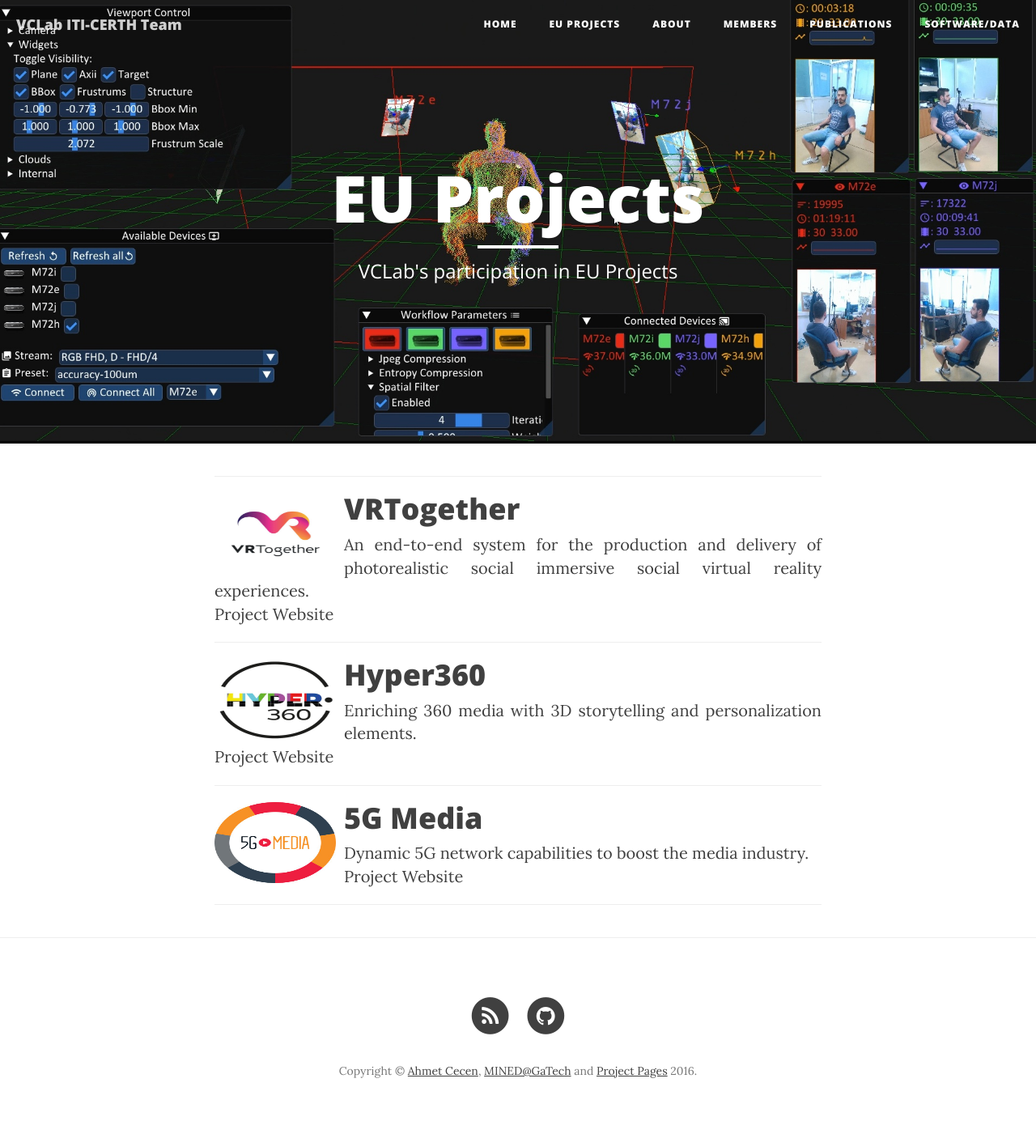
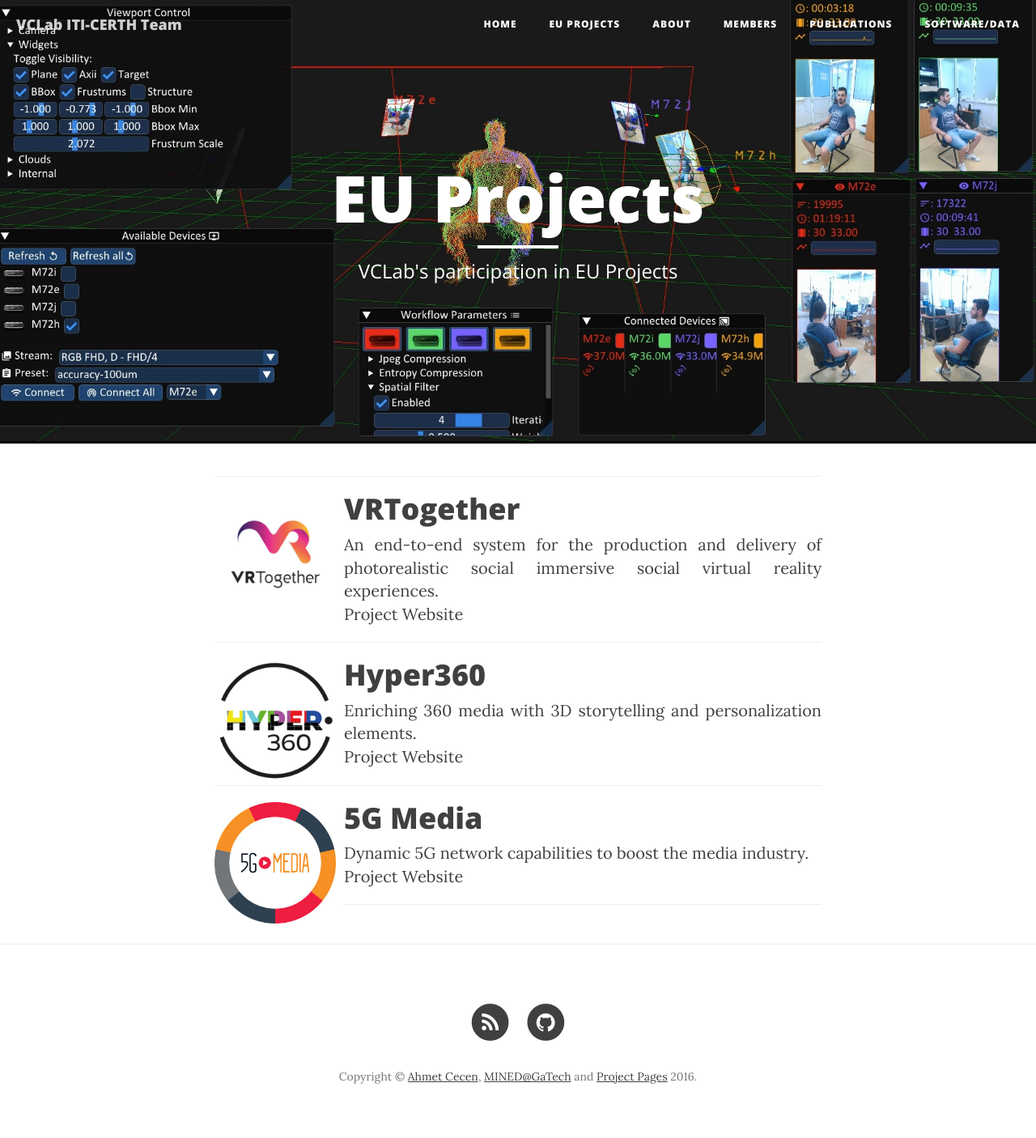
Before and after one commit to VCL3D/vcl3d.github.io, a Jekyll site: the page built from projects.html, in a window 1280 px wide. Shown: the whole page at 81% size. Built offline with Jekyll 4.4.1, drawn with Linux system fonts in a browser that asks for light colours; nearby versions of some CDN libraries.

Commit message:
Signed-off-by: ssaroglou <saroglou@iti.gr>

```diff
--- a/projects.html
+++ b/projects.html
@@ -9,7 +9,7 @@
 {% for project in site.data.projects %} {% if project.visible == true %}
 
 	{% if project.img %}
-	<img src="{{ project.img }}" style="margin-top:0px; margin-bottom:5px; margin-right:10px; float:left; height:100px; width:150px !important">
+	<img src="{{ project.img }}" style="margin-top:0px; margin-bottom:5px; margin-right:10px; float:left; width:150px; height:150px !important">
 	{% endif %}
 
 	<h1>{{ project.name }}</h1>
```
